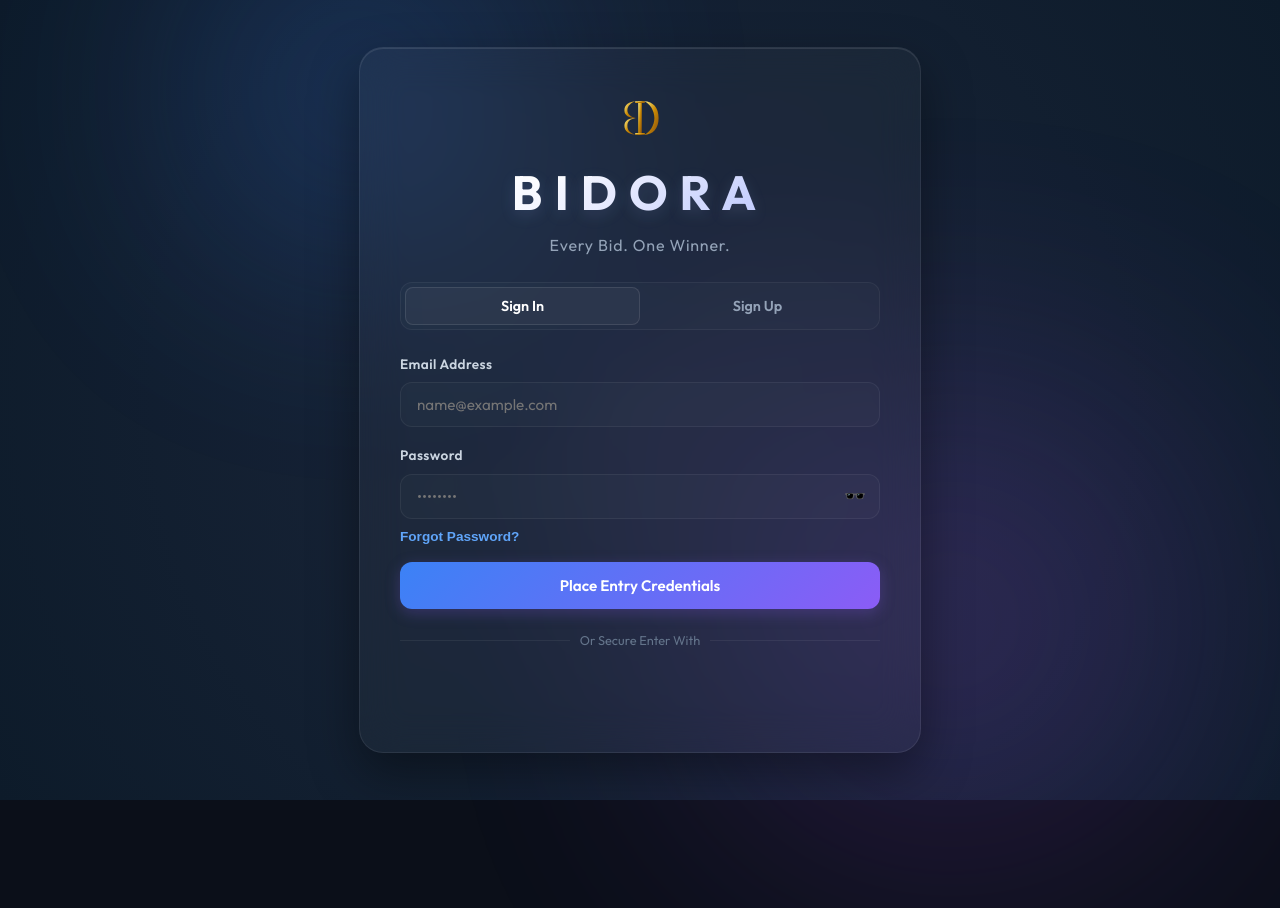
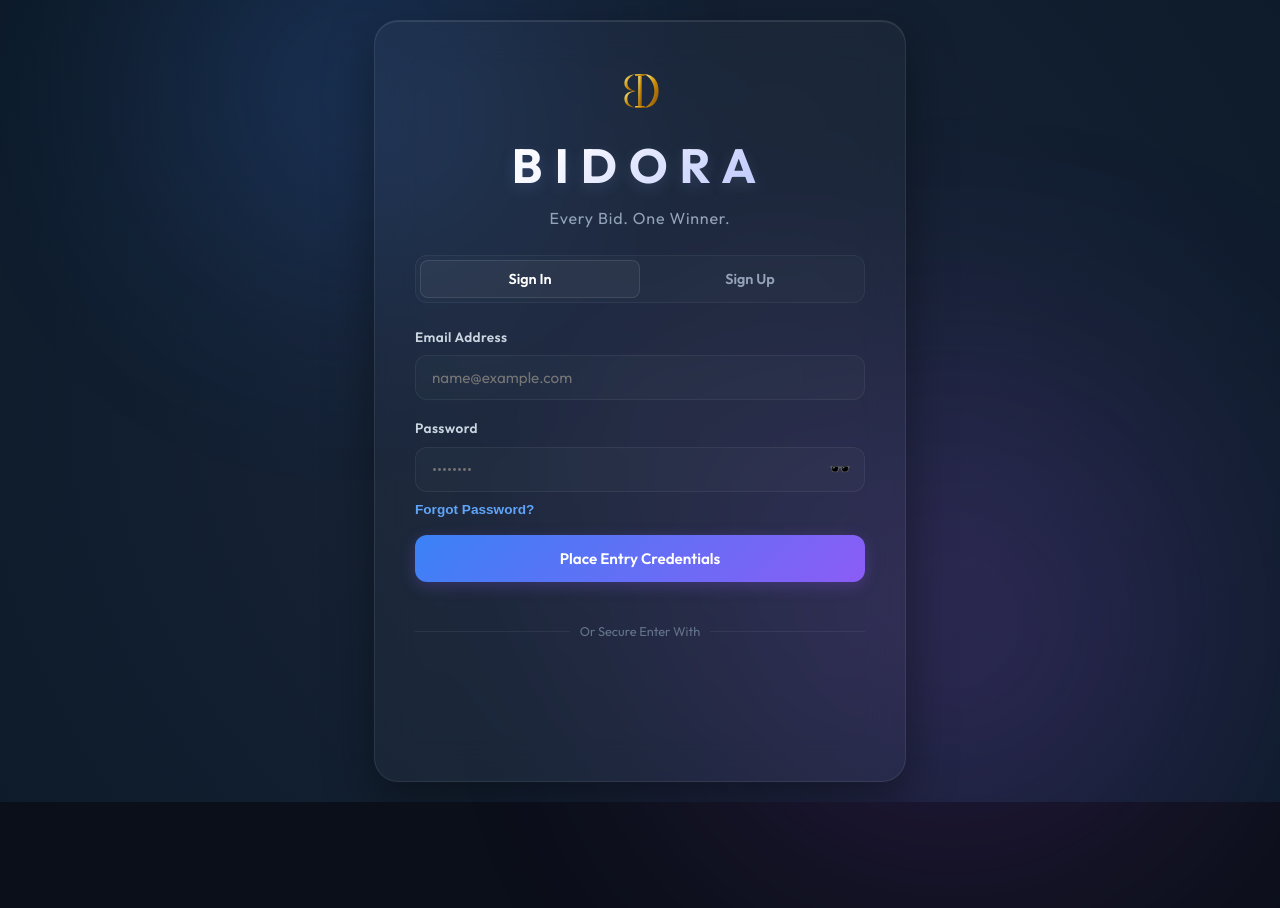
Before and after one commit to Sagarspoojary/Bidora, a React (Vite) app in the folder client/: page /#/login in a window 1280 px wide. Built offline with nearby package versions, Linux system fonts and the light colour scheme; no server answers.

Commit message:
style: move Google login inside Sign In tab only and align layout

```diff
--- a/client/src/App.css
+++ b/client/src/App.css
@@ -286,7 +286,7 @@
 }
 
 .auth-premium-card {
-  max-width: 480px;
+  max-width: 450px;
   width: 100%;
 }
 
--- a/client/src/pages/Auth.jsx
+++ b/client/src/pages/Auth.jsx
@@ -481,6 +481,20 @@ export function Auth() {
                 >
                   {loading ? 'Entering Arena...' : 'Place Entry Credentials'}
                 </motion.button>
+
+                <div className="auth-divider">
+                  <span>Or Secure Enter With</span>
+                </div>
+
+                <div className="oauth-grid" style={{ gridTemplateColumns: '1fr', display: 'flex', justifyContent: 'center' }}>
+                  <GoogleLogin
+                    onSuccess={handleGoogleSuccess}
+                    onError={handleGoogleError}
+                    theme="filled_dark"
+                    shape="pill"
+                    width="370"
+                  />
+                </div>
               </motion.form>
             ) : (
               <motion.form
@@ -570,21 +584,6 @@ export function Auth() {
             )}
           </AnimatePresence>
         </div>
-
-        <div className="auth-divider">
-          <span>Or Secure Enter With</span>
-        </div>
-
-        {/* Aesthetic Social buttons */}
-        <div className="oauth-grid" style={{ gridTemplateColumns: '1fr', display: 'flex', justifyContent: 'center' }}>
-          <GoogleLogin
-            onSuccess={handleGoogleSuccess}
-            onError={handleGoogleError}
-            theme="filled_dark"
-            shape="pill"
-            width="400"
-          />
-        </div>
       </motion.div>
     </div>
   );
```
